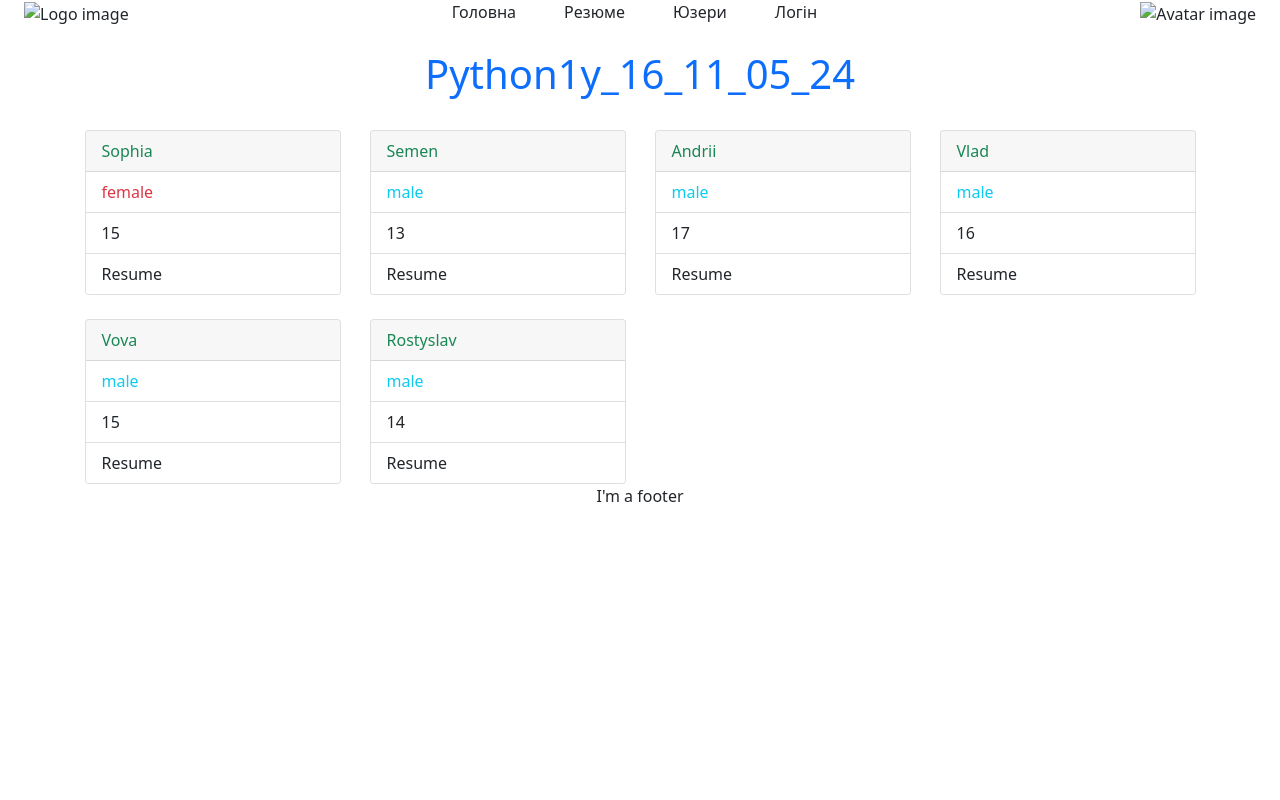
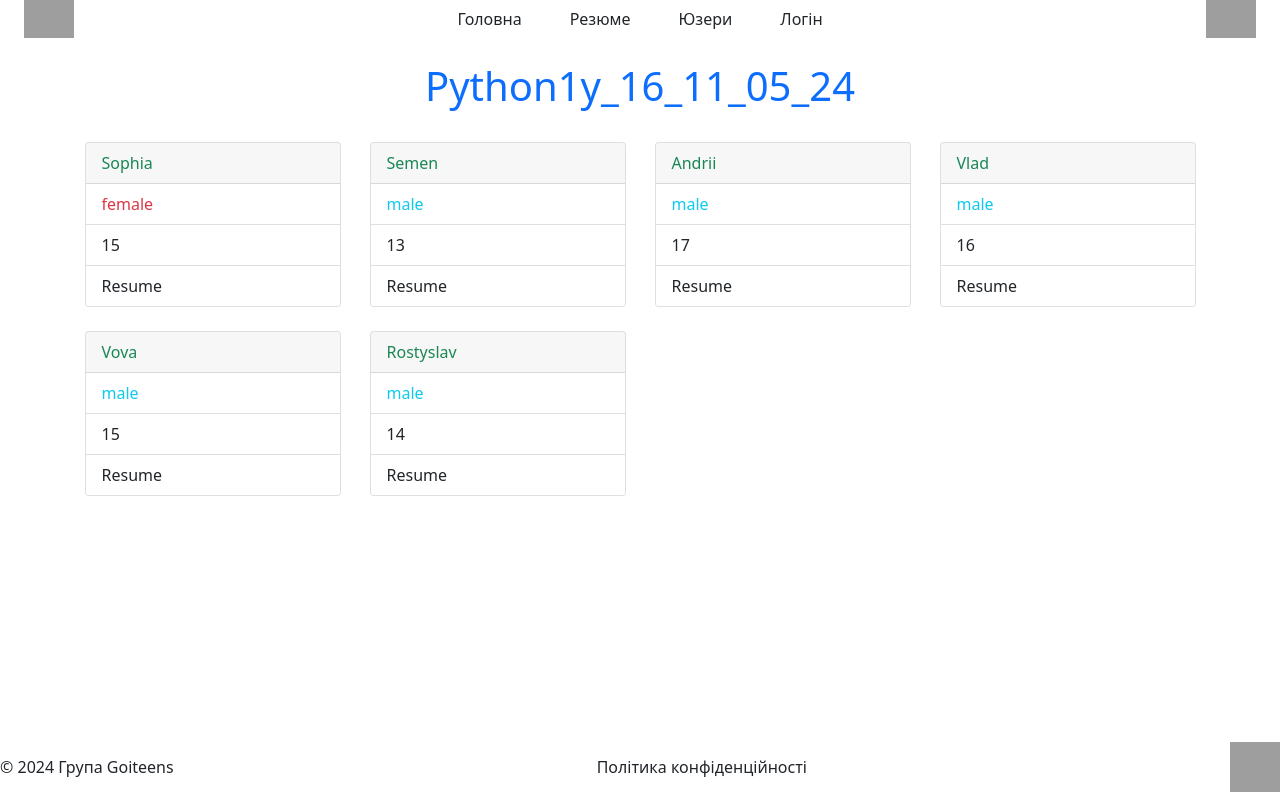
Before and after one commit to Likor7/python_1y_16_11_05_24, a Flask app: page / in a window 1280 px wide. Run offline with Flask 3, Linux system fonts and the light colour scheme; grey boxes are pictures that could not be loaded.

Commit message:
Added Classwork 1.11

```diff
--- a/code/app.py
+++ b/code/app.py
@@ -56,5 +56,10 @@ def login():
     return render_template("./login.html")
 
 
+@app.errorhandler(404)
+def page_not_found(error):
+    return render_template("./error.html", error=error)
+
+
 if __name__ == "__main__":
     app.run(debug=True)
--- a/code/static/styles/style.css
+++ b/code/static/styles/style.css
@@ -9,8 +9,24 @@ a {
   text-decoration: none !important;
 }
 
+.logo img,
+.avatar img {
+  width: 50px;
+  height: auto;
+}
+
 .our-link {
   color: black;
 
   flex-direction: column;
 }
+
+.footer-images {
+  width: 50px;
+  height: 50px;
+}
+
+.main-content {
+  min-height: 88dvh;
+  /* max-height: 100px; */
+}
--- a/code/templates/base.html
+++ b/code/templates/base.html
@@ -20,12 +20,14 @@
     />
   </head>
   <body>
-    <!-- Header -->
-    {% include 'common/header.html' %}
-    <!-- Main Content -->
-    {% block content %} {% endblock %}
-    <!--Footer-->
-    {% include 'common/footer.html' %}
+    <div class="d-flex flex-column">
+      <!-- Header -->
+      {% include 'common/header.html' %}
+      <!-- Main Content -->
+      <div class="main-content">{% block content %} {% endblock %}</div>
+      <!--Footer-->
+      {% include 'common/footer.html' %}
+    </div>
     <!-- Bootstrap link -->
     <script
       src="https://cdn.jsdelivr.net/npm/bootstrap@5.0.2/dist/js/bootstrap.bundle.min.js"
--- a/code/templates/common/footer.html
+++ b/code/templates/common/footer.html
@@ -1,3 +1,19 @@
-<footer class="d-flex justify-content-center">
-  <div class="text">I'm a footer</div>
+<footer class="d-flex justify-content-between align-items-center">
+  <div class="text">© <span id="footer-year"></span> Група Goiteens</div>
+  <div class="text"><a href="/politics">Політика конфіденційності</a></div>
+  <div>
+    <img
+      src="https://cdn.jsdelivr.net/gh/devicons/devicon@latest/icons/python/python-original-wordmark.svg"
+      class="footer-images"
+    />
+  </div>
 </footer>
+
+<script>
+  let year = new Date().getFullYear();
+  console.log(`Рік: ${year}`);
+  //const element = document.getElementById("footer-year");
+  //console.log("Наш елемент: ", element);
+  //console.log("Наш документ: ", document);
+  document.getElementById("footer-year").innerHTML = year;
+</script>
--- a/code/templates/common/header.html
+++ b/code/templates/common/header.html
@@ -1,6 +1,12 @@
 <header class="d-flex justify-content-between px-4">
-  <div class="logo"><img src="" alt="Logo image" /></div>
-  <nav>
+  <div class="logo">
+    <img
+      src="https://cdn.jsdelivr.net/gh/devicons/devicon@latest/icons/android/android-original.svg"
+      alt="Logo image"
+    />
+  </div>
+
+  <nav class="d-flex align-items-center">
     <ul class="d-flex gap-5">
       <li><a href="/">Головна</a></li>
       <li><a href="/resume">Резюме</a></li>
@@ -8,5 +14,11 @@
       <li><a href="/signin">Логін</a></li>
     </ul>
   </nav>
-  <div class="avatar"><img src="" alt="Avatar image" /></div>
+
+  <div class="avatar">
+    <img
+      src="https://cdn.jsdelivr.net/gh/devicons/devicon@latest/icons/argocd/argocd-original.svg"
+      alt="Avatar image"
+    />
+  </div>
 </header>
```
Also changed, not shown: code/templates/error.html (added, +13 -0 lines).
